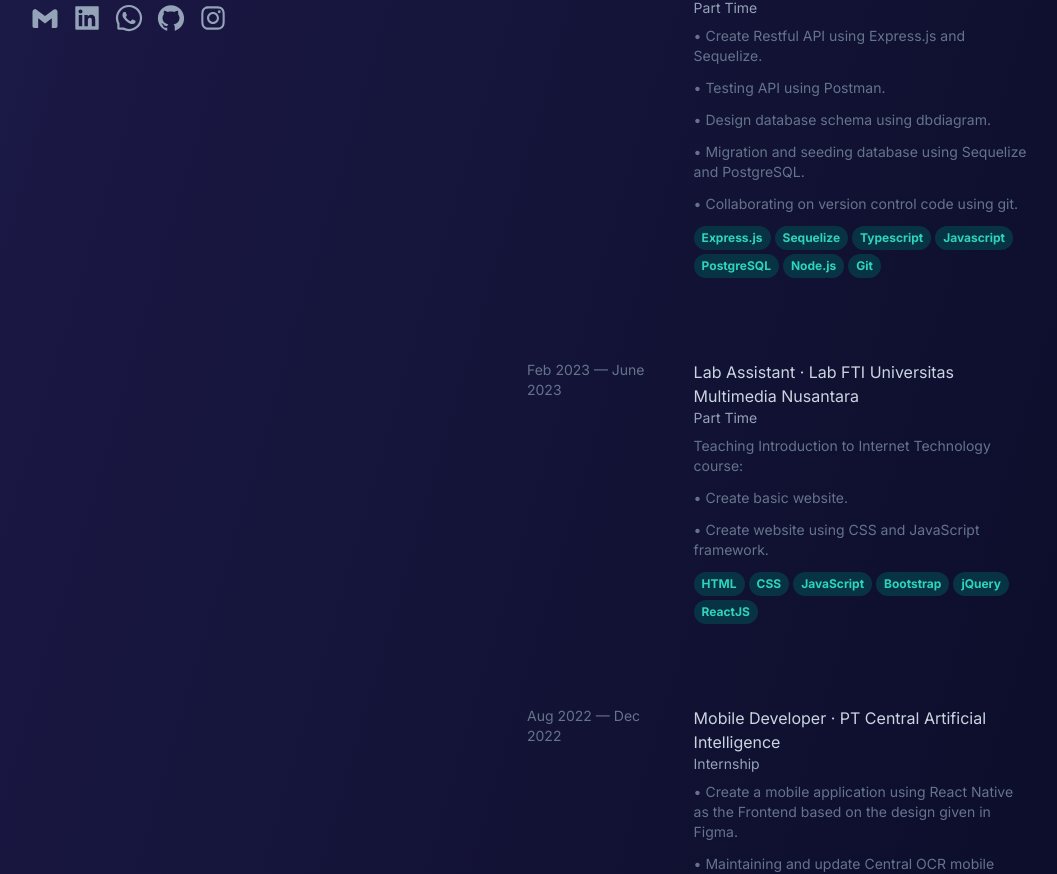
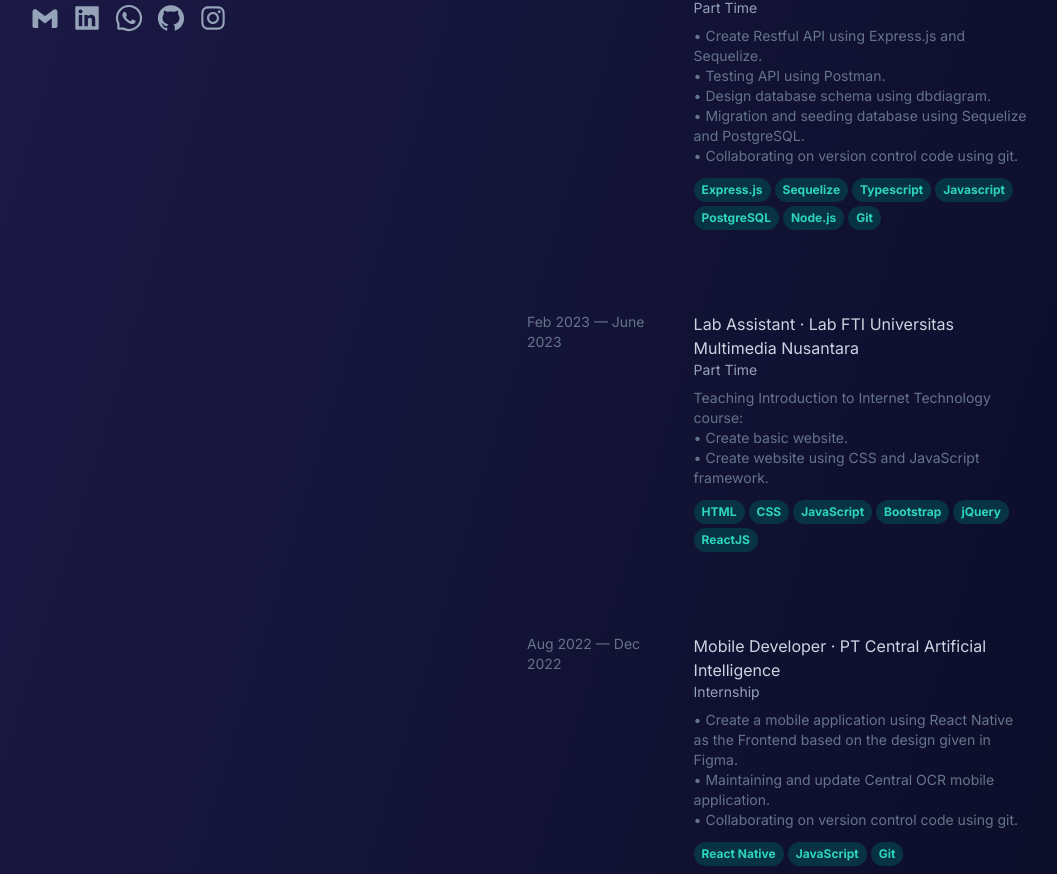
Before and after one commit to FelixFer/FelixPortofolio-Updated, a Next.js app: page / in a window 1280 px wide. Shown: the part 687-1561 px from the top of the page, without its empty margins (90-1147 px from the left). Built offline with nearby package versions, Linux system fonts and the light colour scheme.

Commit message:
fix: 🐛 remove margin bottom

```diff
--- a/src/app/page.tsx
+++ b/src/app/page.tsx
@@ -130,10 +130,10 @@ export default function Home() {
               <div className='sm:ml-4'>
                 <p className='text-slate-300 mt-2 sm:mt-0 hover:text-teal-400 lg:hover:text-slate-300'>Backend Developer · PT Ganda Visi Jayatama</p>
                 <p className='text-slate-400 text-sm mb-2'>Part Time</p>
-                <p className='text-slate-500 text-sm mb-3'>• Create Restful API using Express.js and Sequelize.</p>
-                <p className='text-slate-500 text-sm mb-3'>• Testing API using Postman.</p>
-                <p className='text-slate-500 text-sm mb-3'>• Design database schema using dbdiagram.</p>
-                <p className='text-slate-500 text-sm mb-3'>• Migration and seeding database using Sequelize and PostgreSQL.</p>
+                <p className='text-slate-500 text-sm'>• Create Restful API using Express.js and Sequelize.</p>
+                <p className='text-slate-500 text-sm'>• Testing API using Postman.</p>
+                <p className='text-slate-500 text-sm'>• Design database schema using dbdiagram.</p>
+                <p className='text-slate-500 text-sm'>• Migration and seeding database using Sequelize and PostgreSQL.</p>
                 <p className='text-slate-500 text-sm mb-3'>• Collaborating on version control code using git.</p>
                 <ul className='text-teal-400 text-xs flex flex-wrap gap-1 font-bold text-[10px]'>
                   <li className='rounded-xl bg-cyan-950 px-2 py-1'>Express.js</li>
@@ -151,8 +151,8 @@ export default function Home() {
               <div className='sm:ml-4'>
                 <p className='text-slate-300 mt-2 sm:mt-0 hover:text-teal-400 lg:hover:text-slate-300'>Lab Assistant · Lab FTI Universitas Multimedia Nusantara</p>
                 <p className='text-slate-400 text-sm mb-2'>Part Time</p>
-                <p className='text-slate-500 text-sm mb-3'>Teaching Introduction to Internet Technology course:</p>
-                <p className='text-slate-500 text-sm mb-3'>• Create basic website.</p>
+                <p className='text-slate-500 text-sm'>Teaching Introduction to Internet Technology course:</p>
+                <p className='text-slate-500 text-sm'>• Create basic website.</p>
                 <p className='text-slate-500 text-sm mb-3'>• Create website using CSS and JavaScript framework.</p>
                 <ul className='text-teal-400 text-xs flex flex-wrap gap-1 font-bold text-[10px]'>
                   <li className='rounded-xl bg-cyan-950 px-2 py-1'>HTML</li>
@@ -169,8 +169,8 @@ export default function Home() {
               <div className='sm:ml-4'>
                 <p className='text-slate-300 mt-2 sm:mt-0 hover:text-teal-400 lg:hover:text-slate-300'>Mobile Developer · PT Central Artificial Intelligence</p>
                 <p className='text-slate-400 text-sm mb-2'>Internship</p>
-                <p className='text-slate-500 text-sm mb-3'>• Create a mobile application using React Native as the Frontend based on the design given in Figma.</p>
-                <p className='text-slate-500 text-sm mb-3'>• Maintaining and update Central OCR mobile application.</p>
+                <p className='text-slate-500 text-sm'>• Create a mobile application using React Native as the Frontend based on the design given in Figma.</p>
+                <p className='text-slate-500 text-sm'>• Maintaining and update Central OCR mobile application.</p>
                 <p className='text-slate-500 text-sm mb-3'>• Collaborating on version control code using git.</p>
                 <ul className='text-teal-400 text-xs flex flex-wrap gap-1 font-bold text-[10px]'>
                   <li className='rounded-xl bg-cyan-950 px-2 py-1'>React Native</li>
@@ -223,7 +223,7 @@ export default function Home() {
               <div className='sm:ml-4'>
                 <p className='text-slate-300 mt-2 sm:my-0 hover:text-teal-400 lg:hover:text-slate-300'>Security Division · Orientasi Mahasiswa Baru (OMB) UMN 2021</p>
                 <p className='text-slate-400 text-sm mb-2'>Committee</p>
-                <p className='text-slate-500 text-sm mb-3'>• Supervise the flow of OMB.</p>
+                <p className='text-slate-500 text-sm'>• Supervise the flow of OMB.</p>
                 <p className='text-slate-500 text-sm mb-3'>• Maintain discipline of the committee and participants to obey OMB regulations.</p>
               </div>
             </div>
```
